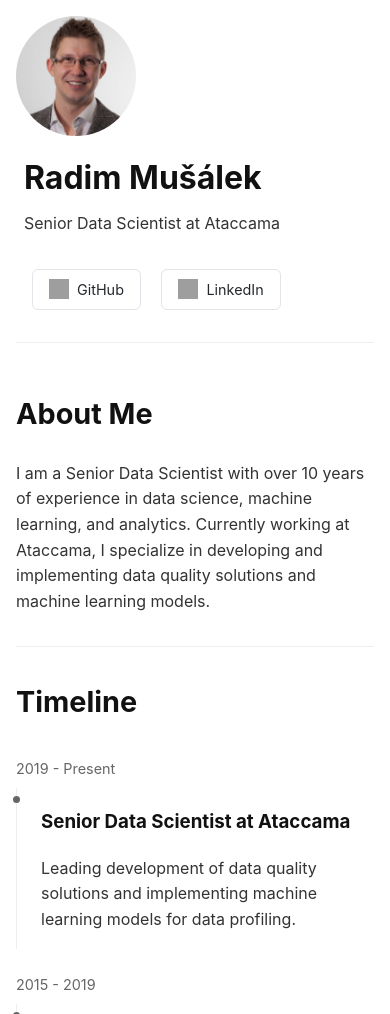
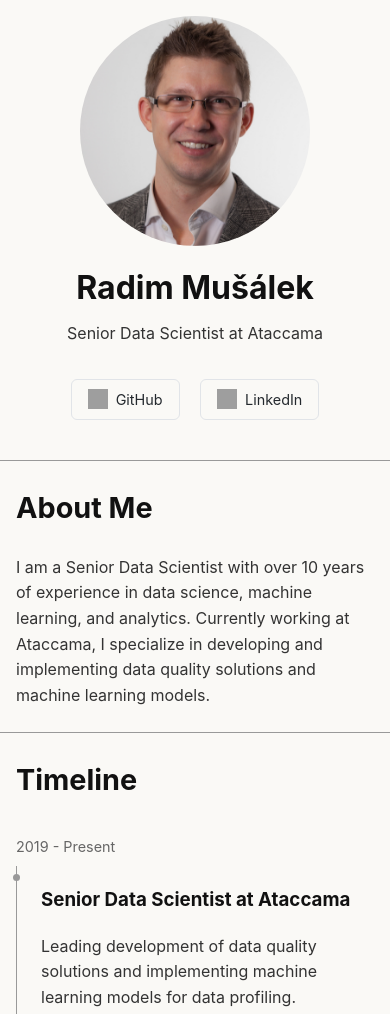
Before and after one commit to RadimMusalek/website_RadimMusalek, a plain HTML site: page docs/index.html in a window 390 px wide. Shown: the top 1014 px of the page. Drawn offline with Linux system fonts and the light colour scheme; grey boxes are pictures that could not be loaded.

Commit message:
Header and colours in html file updated.

```diff
--- a/docs/index.html
+++ b/docs/index.html
@@ -12,6 +12,7 @@
             margin: 0 auto;
             padding: 2rem;
             color: #333;
+            background-color: #faf9f6;
         }
 
         h1 {
@@ -21,7 +22,7 @@
 
         h2 {
             font-size: 1.8rem;
-            margin-top: 2rem;
+            margin-top: 1.5rem;
             color: #444;
         }
 
@@ -31,8 +32,9 @@
 
         hr {
             border: 0;
-            border-top: 1px solid #eee;
-            margin: 2rem 0;
+            border-top: 1px solid #999; /* Changed from #ddd to #999 */
+            margin: 1.5rem -2rem;
+            width: calc(100% + 4rem);
         }
 
         /* Responsive design */
@@ -62,23 +64,19 @@
             border-radius: 6px;
         }
 
-        /* Updated header styles */
         .header {
             display: flex;
             align-items: center;
             justify-content: center;
-            margin-bottom: 3rem;
-            padding-bottom: 1rem;
-            border-bottom: 1px solid #eee;
-            gap: 0.5rem;
-            max-width: 800px;
-            margin-left: auto;
-            margin-right: auto;
+            margin: 0 auto;
+            gap: 1.5rem;
+            max-width: 700px;
+            position: relative;
         }
 
         .profile-image {
-            width: 130px;
-            height: 130px;
+            width: 230px;
+            height: 230px;
             border-radius: 50%;
             flex-shrink: 0;
             object-fit: cover;
@@ -86,13 +84,15 @@
         }
 
         .header-content {
+            flex: 1;
             display: flex;
             flex-direction: column;
             align-items: flex-start;
-            padding-left: 0.5rem;
+            max-width: 400px;
         }
 
         .header-content h1 {
+            font-size: 2rem;
             margin-top: 0;
             margin-bottom: 0.5rem;
         }
@@ -132,29 +132,17 @@
         @media (max-width: 600px) {
             .header {
                 flex-direction: column;
+                align-items: center;  /* Center items when stacked */
+                text-align: center;
                 gap: 1rem;
             }
 
-            .profile-image {
-                width: 120px;
-                height: 120px;
-            }
-
             .header-content {
-                width: 100%;
+                align-items: center;  /* Center content on mobile */
             }
         }
 
         /* New styles for header and timeline */
-        .header {
-            display: flex;
-            justify-content: space-between;
-            align-items: center;
-            margin-bottom: 3rem;
-            padding-bottom: 1rem;
-            border-bottom: 1px solid #eee;
-        }
-
         .nav-links {
             display: flex;
             gap: 1.5rem;
@@ -192,7 +180,7 @@
         .timeline-content {
             position: relative;
             padding-left: 1.5rem;
-            border-left: 1px solid #eee;
+            border-left: 1px solid #999; /* Changed from #eee to #999 */
         }
 
         .timeline-content::before {
@@ -202,17 +190,11 @@
             top: 8px;
             width: 7px;
             height: 7px;
-            background: #666;
+            background: #999; /* Changed from #666 to #999 */
             border-radius: 50%;
         }
 
         @media (max-width: 600px) {
-            .header {
-                flex-direction: column;
-                align-items: flex-start;
-                gap: 1rem;
-            }
-
             .timeline-item {
                 flex-direction: column;
             }
@@ -243,6 +225,8 @@
             </div>
         </div>
     </div>
+
+    <hr>
 
     <h2 id="about">About Me</h2>
     <p>I am a Senior Data Scientist with over 10 years of experience in data science, machine learning, and analytics. Currently working at Ataccama, I specialize in developing and implementing data quality solutions and machine learning models.</p>
```
